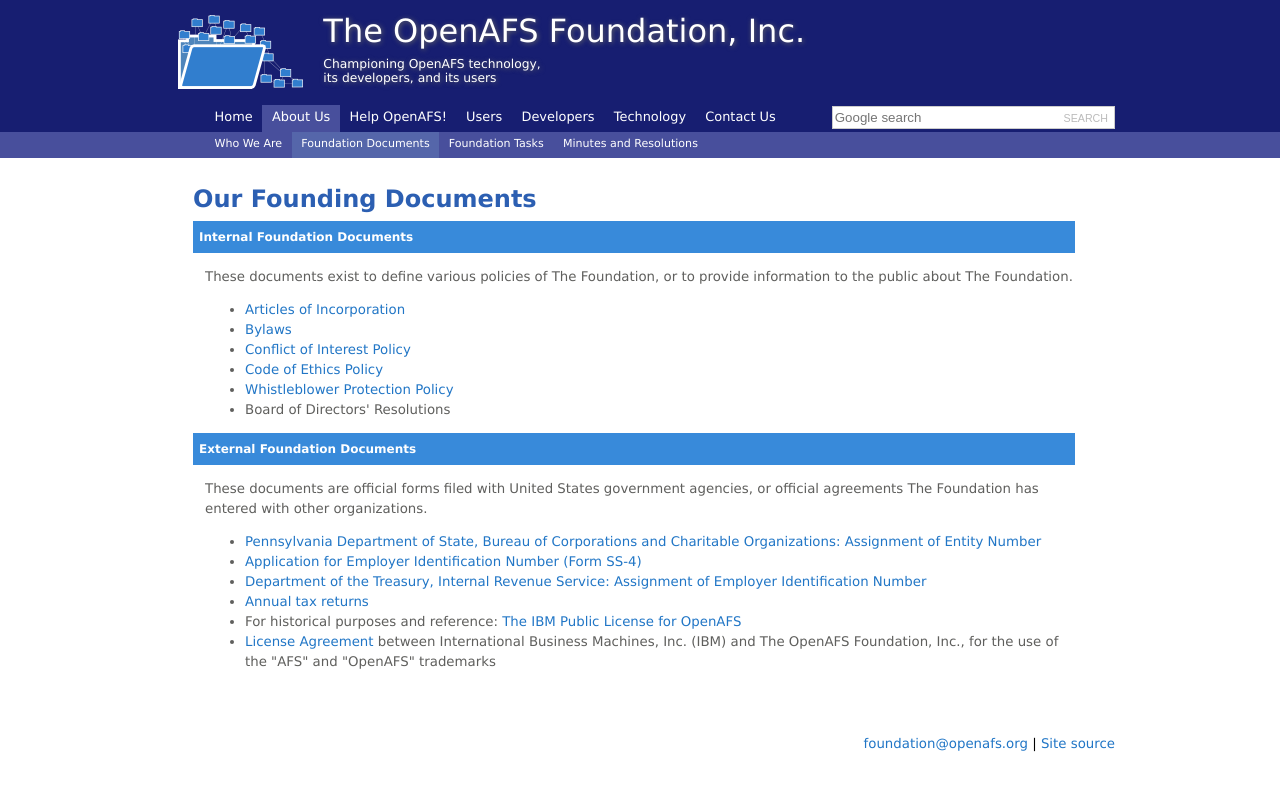
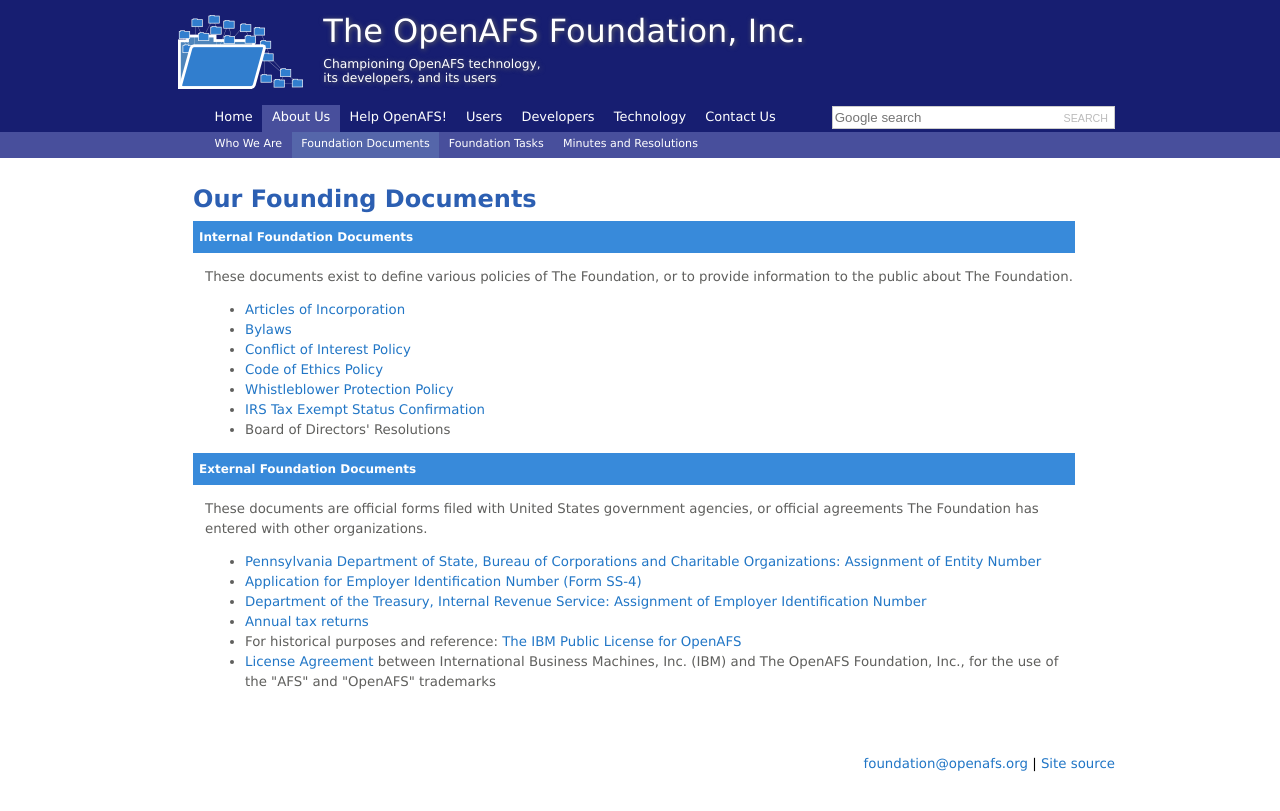
Before and after one commit to openafsfoundation/openafsfoundation.org, a Jekyll site: the page built from docs/index.md, in a window 1280 px wide. Shown: the top 811 px of the page. Built offline with Jekyll 4.4.1, drawn with Linux system fonts in a browser that asks for light colours.

Commit message:
Add link for IRS tax exempt status document

```diff
--- a/docs/index.md
+++ b/docs/index.md
@@ -15,6 +15,7 @@
 * [Conflict of Interest Policy](openafs-foundation-coi-policy.pdf)
 * [Code of Ethics Policy](openafs-foundation-coe.pdf)
 * [Whistleblower Protection Policy](openafs-foundation-whistleblower-policy.pdf)
+* [IRS Tax Exempt Status Confirmation](20150606-OpenAFS-Foundation-Official-501c3-Confirmation.pdf)
 * Board of Directors' Resolutions
 
 ### External Foundation Documents ###
```
